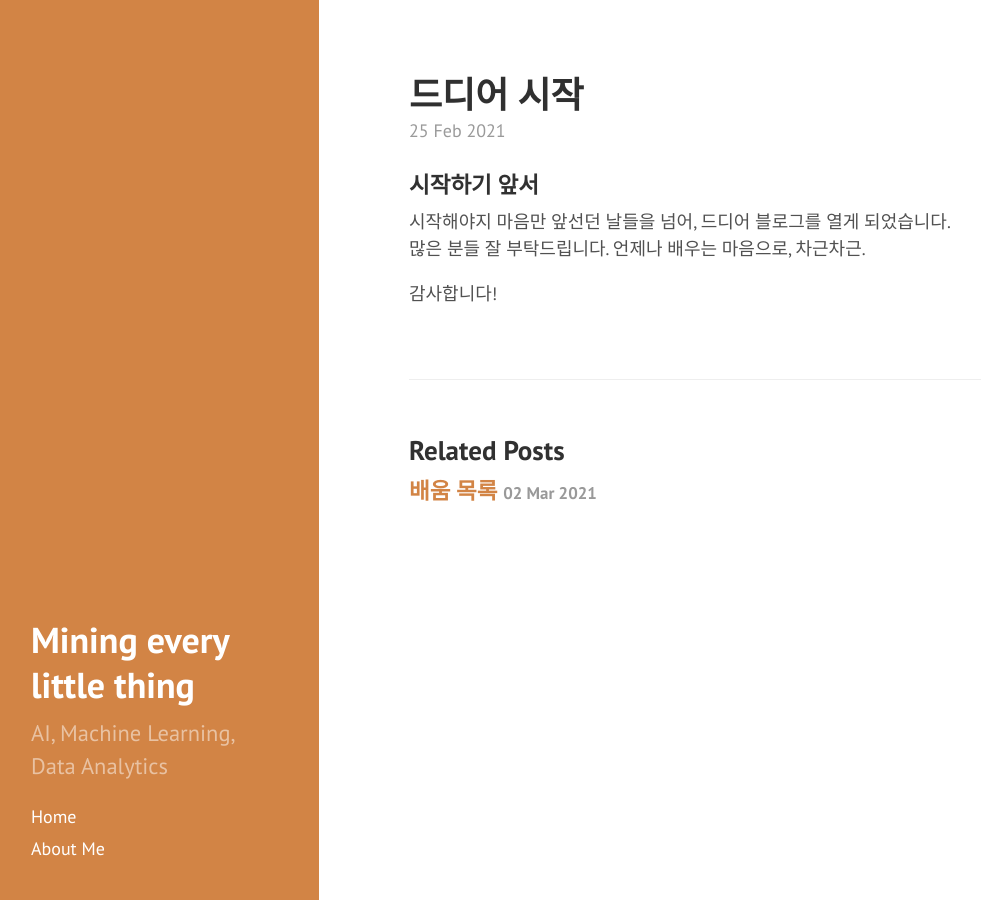
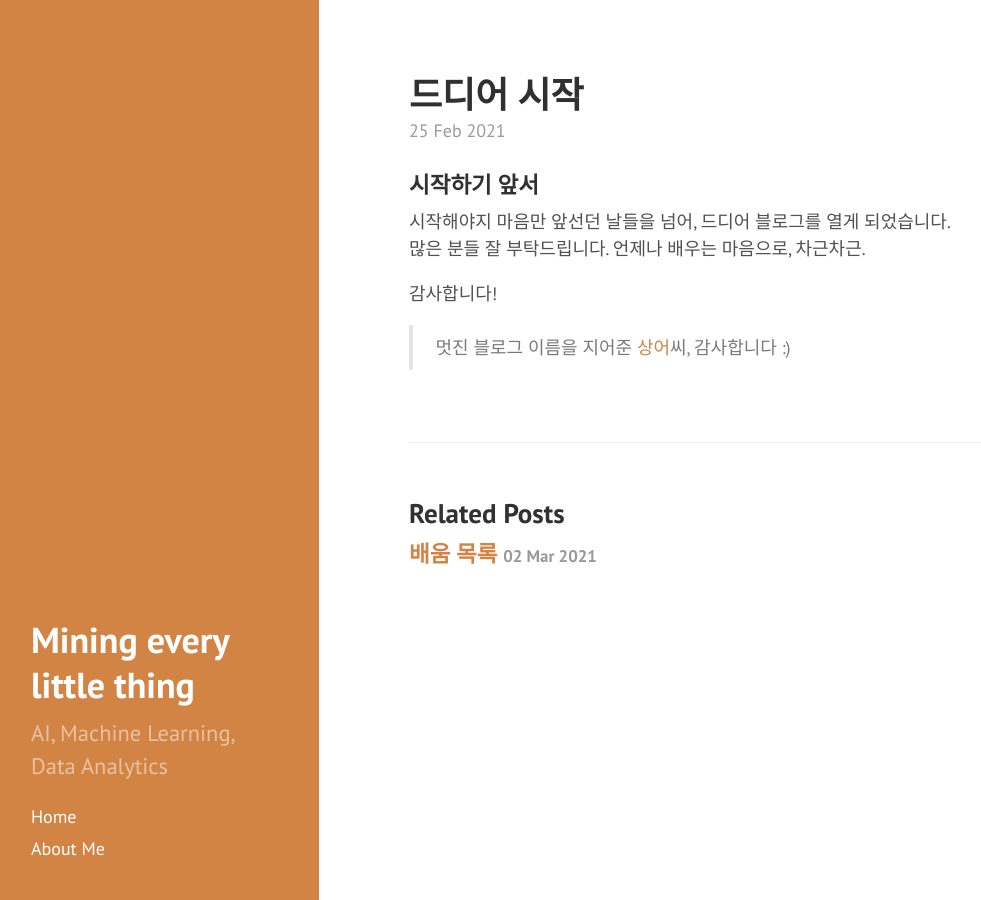
Before and after one commit to jisoo920/jisoo.github.io, a Jekyll site: the page built from _posts/2021-02-25-드디어 시작.md, in a window 1280 px wide. Shown: the whole page, without its empty margins (5-986 px from the left). Built offline with Jekyll 4.4.1, drawn with Linux system fonts in a browser that asks for light colours.

Commit message:
posting_210225_modify

```diff
--- a/_posts/2021-02-25-드디어 시작.md
+++ b/_posts/2021-02-25-드디어 시작.md
@@ -9,3 +9,6 @@ title: 드디어 시작
 언제나 배우는 마음으로, 차근차근.
 
 감사합니다!
+
+
+> 멋진 블로그 이름을 지어준 [상어](https://github.com/jisoo920/jisoo920.github.io)씨, 감사합니다 :)
--- a/index.html
+++ b/index.html
@@ -26,7 +26,7 @@ title: Home
     <span class="pagination-item older">Older</span>
   {% endif %}
   {% if paginator.previous_page %}
-    {% if paginator.page == 5 %}
+    {% if paginator.page == 2 %}
       <a class="pagination-item newer" href="{{ site.baseurl }}">Newer</a>
     {% else %}
       <a class="pagination-item newer" href="{{ site.baseurl }}page{{paginator.previous_page}}">Newer</a>
```
